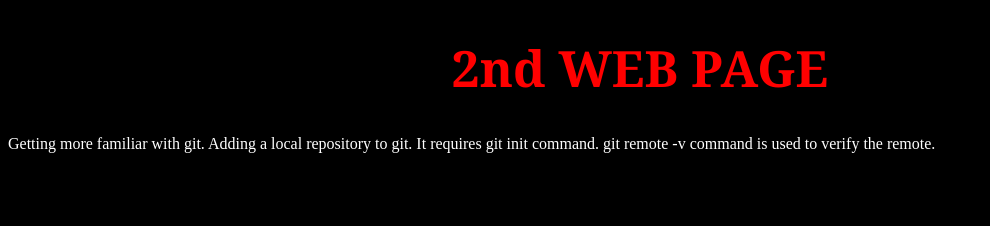
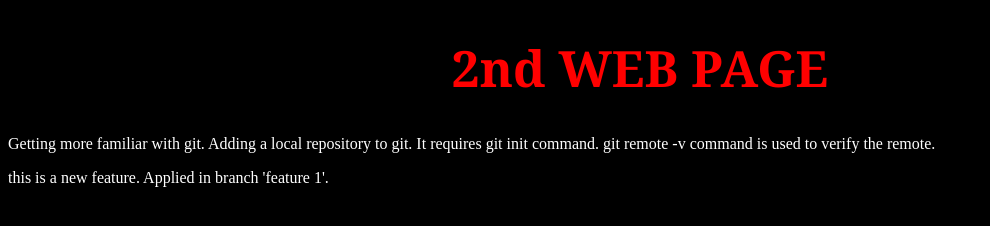
Before and after one commit to Sankha-007/localrepo2, a plain HTML site: page index.html in a window 1280 px wide. Shown: the whole page, without its empty margins (0-990 px from the left). Drawn offline with Linux system fonts and the light colour scheme.

Commit message:
Adding new feature

```diff
--- a/index.html
+++ b/index.html
@@ -11,5 +11,6 @@
            It requires git init command.
            git remote -v command is used to verify the remote.
         </p>
+        <p>this is a new feature. Applied in branch 'feature 1'.</p>
     </body>
 </html>
```
